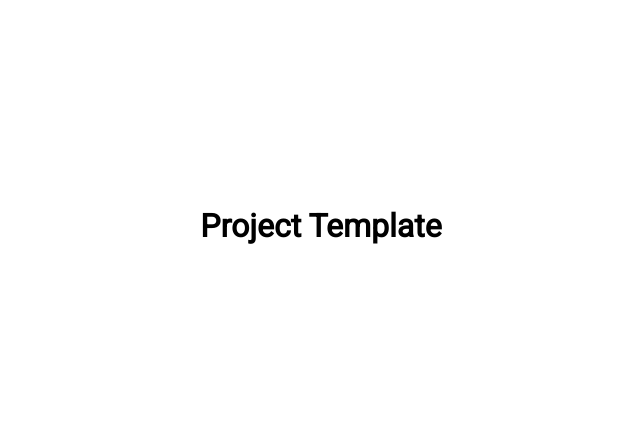
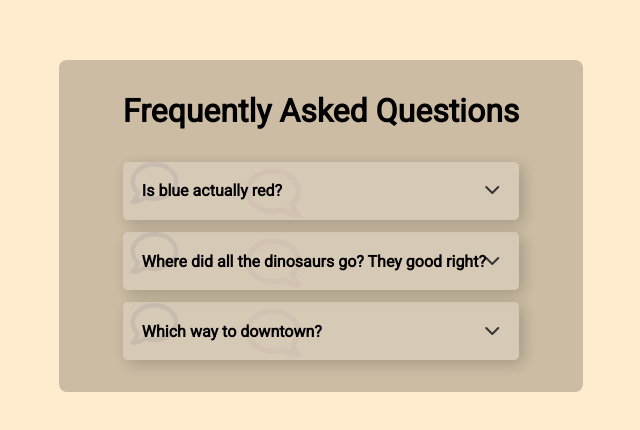
Before and after one commit to LoufaSupreme/brad-traversy_50-projects, a plain HTML site: page 12_FAQ-collapse/index.html in a window 1280 px wide. Shown: the part 174-604 px from the top of the page, without its empty margins (319-959 px from the left). Drawn offline with Linux system fonts and the light colour scheme.

Commit message:
finished 12

```diff
--- a/12_FAQ-collapse/index.html
+++ b/12_FAQ-collapse/index.html
@@ -10,6 +10,33 @@
     <title>Document</title>
 </head>
 <body>
-    <h1>Project Template</h1>
+    <div class="container">
+        <h1 class="title">Frequently Asked Questions</h1>
+        <div class="faq-container">
+            <div class="faq">
+                <h2 class="faq__question">Is blue actually red?</h2>
+                <p class="faq__answer">No idot, blue is blue.</p>
+                <i class="fa-solid fa-chevron-down"></i>
+                <i class="fa-regular fa-comment bg-icon"></i>
+                <i class="fa-regular fa-comment bg-icon-2"></i>
+            </div>
+            <div class="faq">
+                <h2 class="faq__question">Where did all the dinosaurs go? They good right?</h2>
+                <i class="fa-solid fa-chevron-down"></i>
+                <p class="faq__answer">They're fucking dead.  Blasted by a space rock. They got fucked!</p>
+                <i class="fa-regular fa-comment bg-icon"></i>
+                <i class="fa-regular fa-comment bg-icon-2"></i>
+
+            </div>
+            <div class="faq">
+                <h2 class="faq__question">Which way to downtown?</h2>
+                <i class="fa-solid fa-chevron-down"></i>
+                <p class="faq__answer">Make your way to uptown and then head south.</p>
+                <i class="fa-regular fa-comment bg-icon"></i>
+                <i class="fa-regular fa-comment bg-icon-2"></i>
+
+            </div>
+        </div>
+    </div>
 </body>
 </html>
--- a/12_FAQ-collapse/script.js
+++ b/12_FAQ-collapse/script.js
@@ -0,0 +1,16 @@
+const faqs = document.querySelectorAll('.faq');
+
+function handleClick(e) {
+    e.target.classList.toggle('active');
+    const icon = e.target.querySelector('i');
+    if (e.target.classList.contains('active')) {
+        icon.classList = 'fa-solid fa-chevron-up';
+    }
+    else {
+        icon.classList = 'fa-solid fa-chevron-down';
+    }
+}
+
+faqs.forEach(faq => {
+    faq.addEventListener('click', handleClick)
+})
--- a/12_FAQ-collapse/style.css
+++ b/12_FAQ-collapse/style.css
@@ -14,4 +14,87 @@ body {
     align-items: center;
     height: 100vh;
     overflow: hidden;
+    background-color: blanchedalmond;
 }
+
+.container {
+    max-width: 80vw;
+    background-color: rgb(0 0 0 / 0.2);
+    display: flex;
+    flex-direction: column;
+    padding: 2rem 4rem;
+    gap: 2rem;
+    border-radius: 0.5rem;
+}
+
+.faq-container {
+    display: flex;
+    flex-direction: column;
+    gap: 0.8rem;
+    align-items: center;
+    justify-content: flex-start;
+}
+
+.title {
+    text-align: center;
+}
+
+.faq {
+    position: relative;
+    padding: 1.2rem 1.8rem 1.2rem 1.2rem;
+    background-color: rgb(255 255 255 / 0.2);
+    border-radius: 0.3rem;
+    width: 100%;
+    box-shadow: 4px 4px 16px rgb(0 0 0 / 0.2);
+    cursor: pointer;
+    overflow: hidden;
+}
+
+.faq.active {
+    background-color: rgb(255 255 255 / 0.5);
+}
+
+.faq > * {
+    pointer-events: none;
+}
+
+.faq__question {
+    font-size: 1rem;
+}
+
+.faq__answer {
+    margin-top: 1rem;
+    font-size: 0.7rem;
+}
+
+.faq .faq__answer {
+    display: none;
+}
+
+.faq.active .faq__answer {
+    display: block;
+}
+
+.faq i {
+    position: absolute;
+    right: 1.2rem;
+    top: 1.2rem;
+    z-index: -1;
+}
+
+.faq .bg-icon {
+    position: absolute;
+    font-size: 3rem;
+    color: rgb(26 26 105 / 0.1);
+    top: -5%;
+    left: 2%;
+}
+
+.faq .bg-icon-2 {
+    position: absolute;
+    font-size: 3.5rem;
+    color: rgba(105, 26, 97, 0.05);
+    top: 5%;
+    right: 55%;
+    transform: rotateY(180deg);
+}
--- /dev/null
+++ b/13_random-choice-picker/style.css
@@ -0,0 +1,17 @@
+@import url('https://fonts.googleapis.com/css2?family=Roboto&display=swap');
+
+* {
+    box-sizing: border-box;
+    margin: 0;
+    padding: 0;
+}
+
+body {
+    font-family: 'Roboto', sans-serif;
+    display: flex;
+    flex-direction: column;
+    justify-content: center;
+    align-items: center;
+    height: 100vh;
+    overflow: hidden;
+}
```
Also changed, not shown: 13_random-choice-picker/index.html (added, +15 -0 lines), 13_random-choice-picker/script.js (added).
